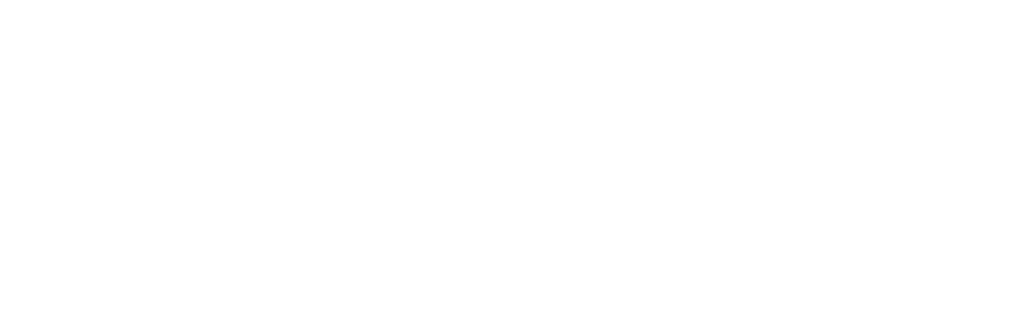
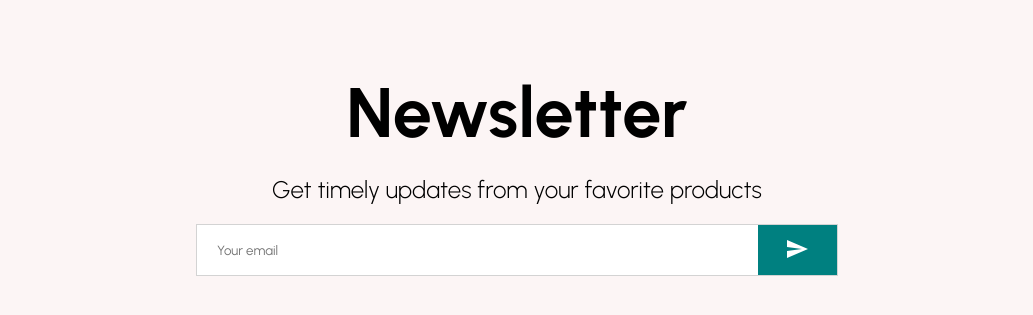
Before and after one commit to ShaahFardin/Naraz.com, a React (Create React App) app: page / in a window 1280 px wide. Shown: the part 2683-2998 px from the top of the page, without its empty margins (123-1156 px from the left). Before the commit the page ends 2616 px from the top, so only its background shows below. Built offline with nearby package versions, Linux system fonts and the light colour scheme.

Commit message:
Newsletter

```diff
--- /dev/null
+++ b/src/components/Newsletter.jsx
@@ -0,0 +1,61 @@
+import { Send } from '@mui/icons-material';
+import React from 'react';
+import styled from 'styled-components';
+
+const Container = styled.div`
+    height: 60vh;
+    background-color: #fcf5f5;
+    display: flex;
+    align-items: center;
+    justify-content: center;
+    flex-direction: column;
+
+`
+const Title = styled.h1`
+    font-size: 70px;
+    margin-bottom: 20px;
+`
+const Description = styled.div`
+    font-size: 24px;
+    font-weight: 300;
+    margin-bottom: 20px;
+`
+const InputContainer = styled.div`
+    width: 50%;
+    background-color: white;
+    height: 50px;
+    display: flex;
+    justify-content: space-between;
+    border: 1px solid lightgray;
+
+
+`
+const Input = styled.input`
+    border: none;
+    flex: 8;
+    padding-left: 20px;
+`
+const Button = styled.button`
+    flex: 1;
+    border: none;
+    background-color: teal;
+    color: white;
+    cursor: pointer;
+`
+
+const Newsletter = () => {
+    return (
+        <Container>
+            <Title>Newsletter</Title>
+            <Description>Get timely updates from your favorite products</Description>
+            <InputContainer>
+                <Input placeholder='Your email'></Input>
+                <Button>
+                    <Send/>
+                </Button>
+            </InputContainer>
+        </Container>
+    );
+};
+
+export default Newsletter;
--- a/src/pages/Home.jsx
+++ b/src/pages/Home.jsx
@@ -1,6 +1,7 @@
 import Announcement from '../components/Announcement';
 import Categories from '../components/Categories';
 import Navbar from '../components/Navbar'
+import Newsletter from '../components/Newsletter';
 import Products from '../components/Products';
 import Slider from '../components/Slider';
 
@@ -13,6 +14,7 @@
             <Slider/>
             <Categories/>
             <Products/>
+            <Newsletter/>
         </div>
     );
 };
```
